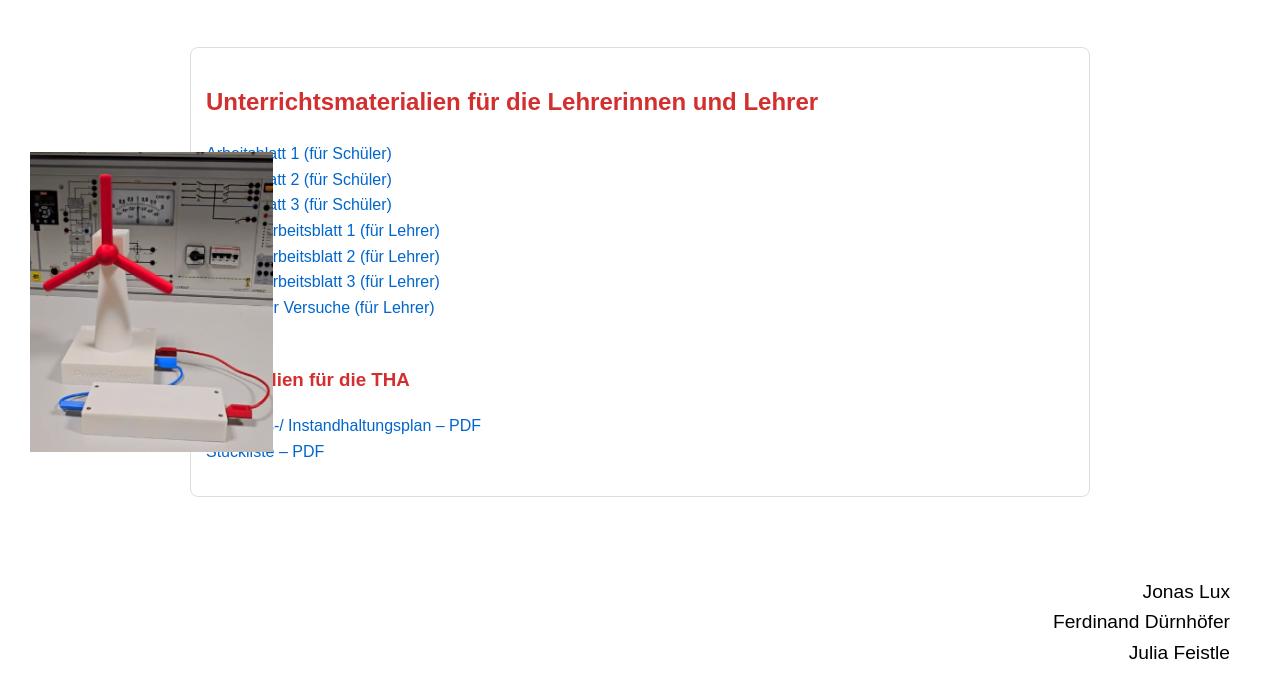
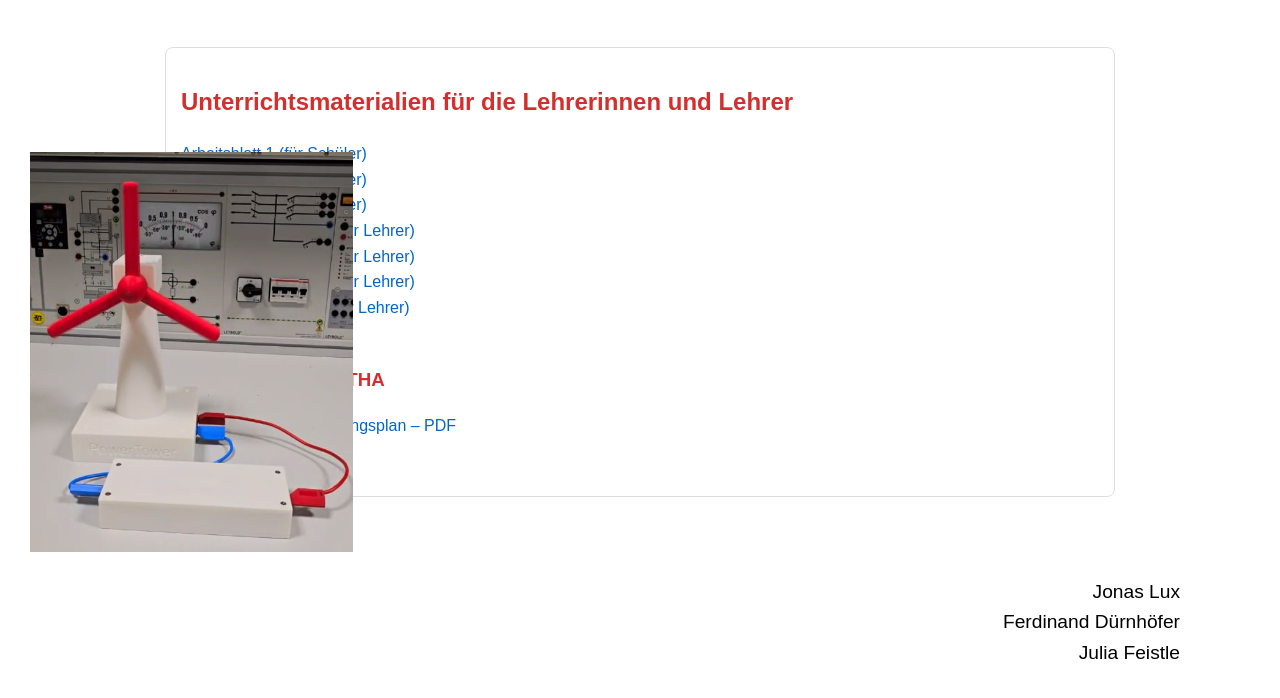
Before and after one commit to jonas-lux/Power-Tower-Website, a plain HTML site: page index.html in a window 1280 px wide. Shown: the part 348-1046 px from the top of the page. Drawn offline with Linux system fonts and the light colour scheme.

Commit message:
Update index.html

```diff
--- a/index.html
+++ b/index.html
@@ -41,7 +41,7 @@
             position: absolute;
             top: 500px;
             left: 30px;
-            height: 300px;
+            height: 400px;
         }
 
         .main-title {
@@ -55,7 +55,7 @@
         main {
             flex: 1;
             padding: 20px;
-            max-width: 900px;
+            max-width: 950px;
             margin: auto;
             width: 100%;
         }
@@ -92,8 +92,8 @@
             text-align: right;
             position: absolut;
             margin-top: 60px;
-            margin-bottom: 20px;
-            padding-right: 50px;
+            margin-bottom: 200px;
+            padding-right: 100px;
 
         }
         @media (max-width: 600px) {
@@ -125,8 +125,8 @@
     <main>
         <section class="welcome-text">
             Willkommen auf der Website <strong>Power Tower</strong> – ein Lehrkoffer für den Elektrizitätsunterricht
-            in der 8. Jahrgangsstufe am Gymnasium in Bayern. Entstanden im Rahmen des Projekt 2 an der
-            THA Augsburg, Studiengang Systems Engineering.
+            in der 8. Jahrgangsstufe am Gymnasium in Bayern.
+            Entstanden im Rahmen des Projekt 2 an der THA Augsburg, Studiengang Systems Engineering.
         </section>
 
         <section class="pdf-list">
```
